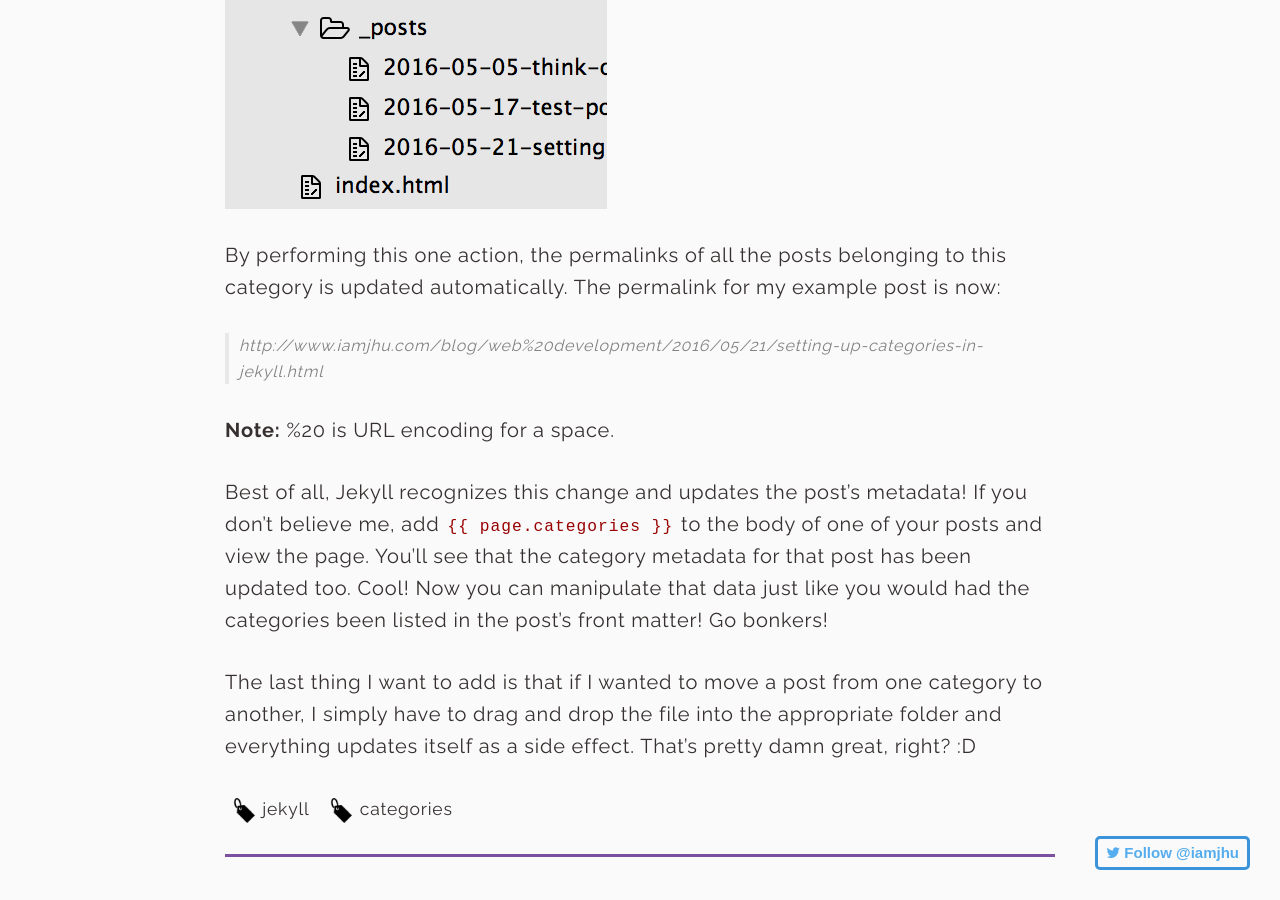
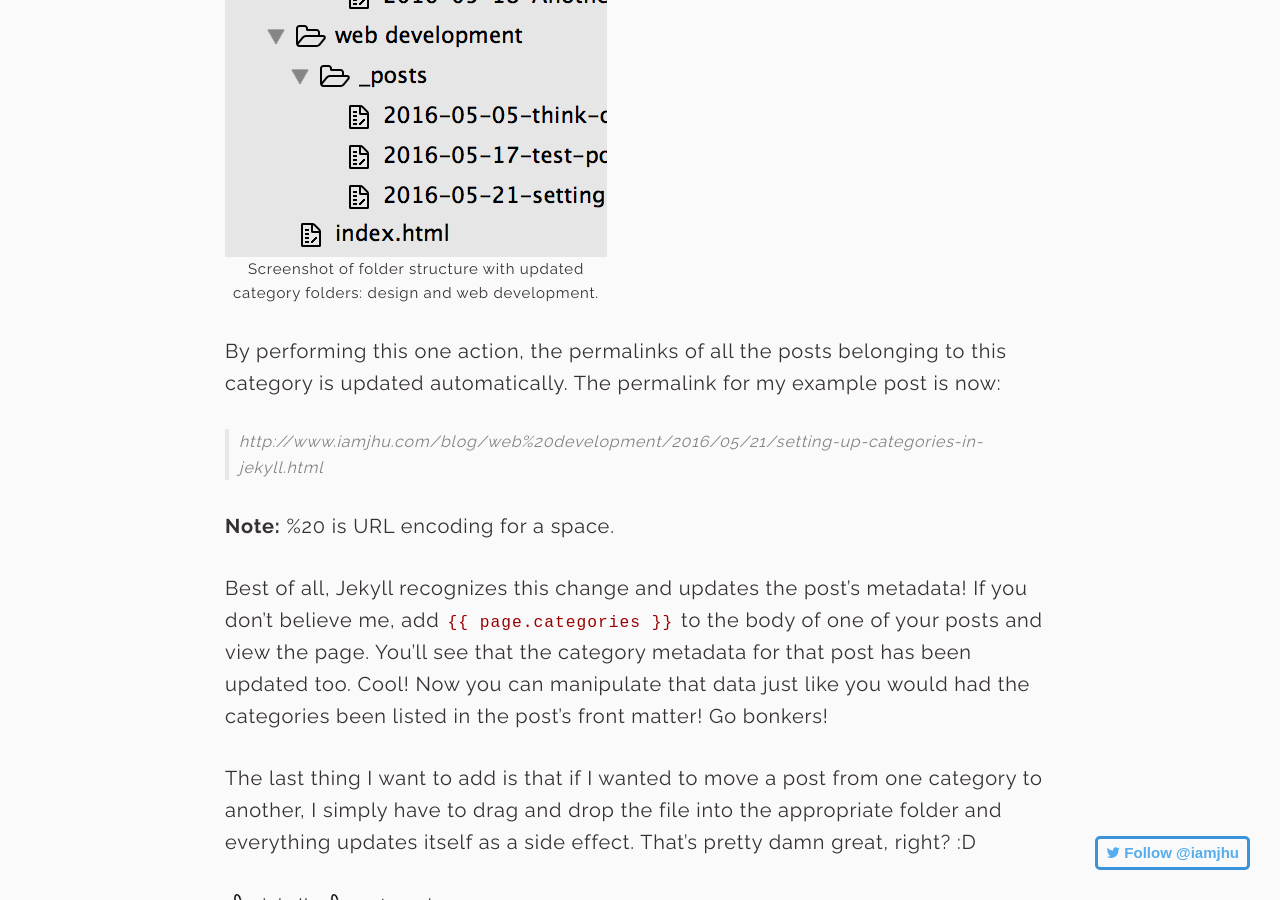
Before and after one commit to heyitsjhu/iamjhu.github.io, a Jekyll site: the page built from blog/development/_posts/2016-05-21-setting-up-categories-in-jekyll.markdown, in a window 1280 px wide and 900 px high, scrolled down 3192 px. Built offline with Jekyll 4.4.1, drawn with Linux system fonts in a browser that asks for light colours; some web fonts are replaced; comment, search, counter and statistics services are not loaded; some of the changed text lies outside the part shown.

Commit message:
Update post's images to figures with caption using image.html partial

```diff
--- a/blog/development/_posts/2016-05-21-setting-up-categories-in-jekyll.markdown
+++ b/blog/development/_posts/2016-05-21-setting-up-categories-in-jekyll.markdown
@@ -35,7 +35,10 @@ Going back to our example, one scenario where this approach may become troubleso
 
 These are the types of things you need to think about when you're deciding on which approach to take to tackle a problem. For me, given the above scenario, I decided to go with the alternate approach instead—placing posts in folders. Instead of identifying the categories within each post's front matter, I create a development folder within my site's blog folder. Inside the development folder, I create a _posts subfolder and store all of my posts related to that development into that subfolder. Visually, the folder structure would look something like this:
 
-![Screenshot of folder structure with category folders]({{ site.url }}/assets/images/2016-05-21-category-folder-structure.png)
+{% include image.html
+    url="/assets/images/2016-05-21-category-folder-structure.png"
+    description="Screenshot of folder structure with category folders: design and development."
+%}
 
 Let's break this down real quick.
 
@@ -48,7 +51,10 @@ Now, some might argue that this folder structure will become cluttered over time
 
 For my purposes, which is a blog with a few targeted categories, I feel this approach works best because if, down the road, I decide to change my `development` category to `web development`, all I need to do is rename the folder.
 
-![Screenshot of folder structure with category folders]({{ site.url }}/assets/images/2016-05-21-category-folder-structure-renamed.png)
+{% include image.html
+    url="/assets/images/2016-05-21-category-folder-structure-renamed.png"
+    description="Screenshot of folder structure with updated category folders: design and web development."
+%}
 
 By performing this one action, the permalinks of all the posts belonging to this category is updated automatically. The permalink for my example post is now:
 
```
